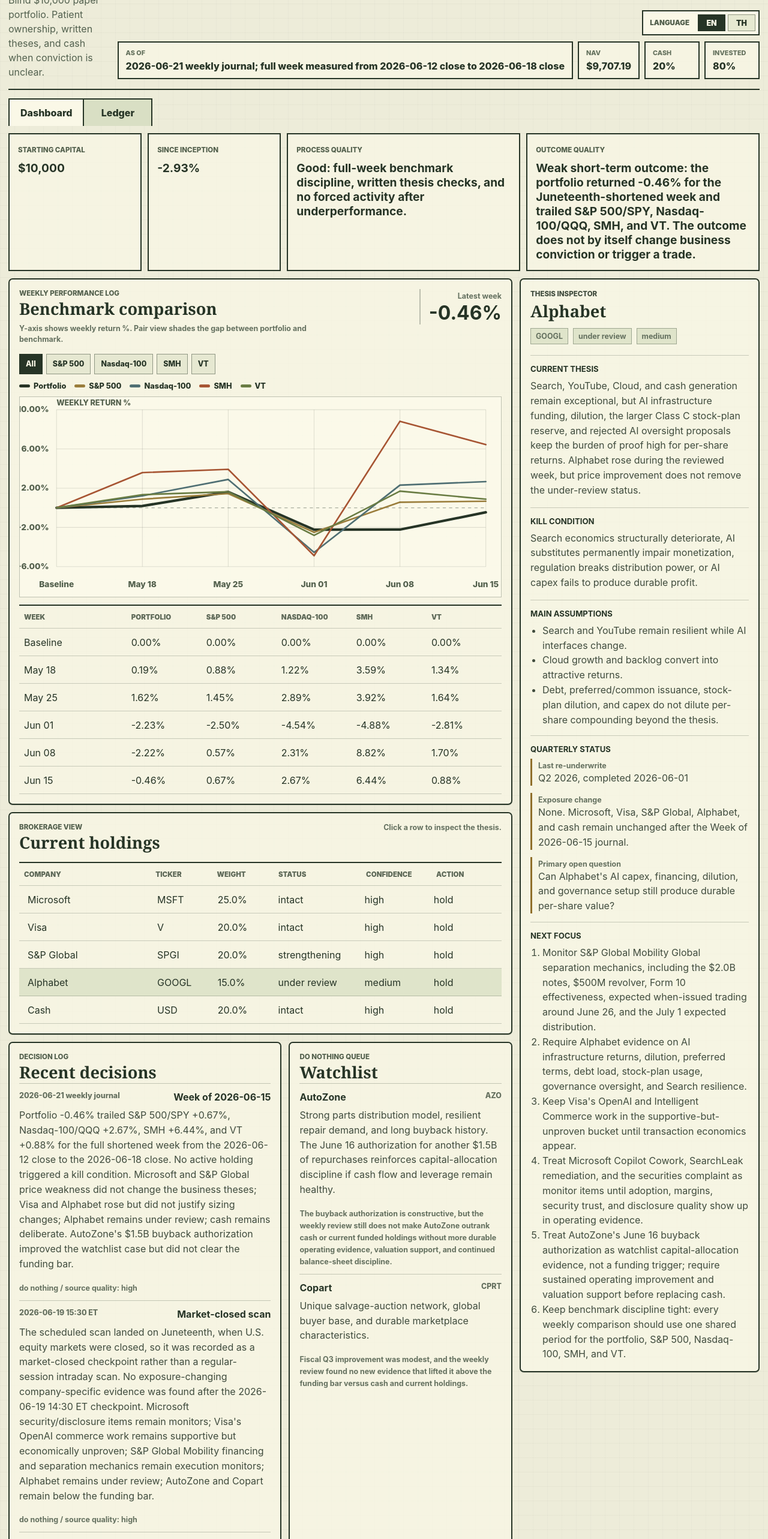
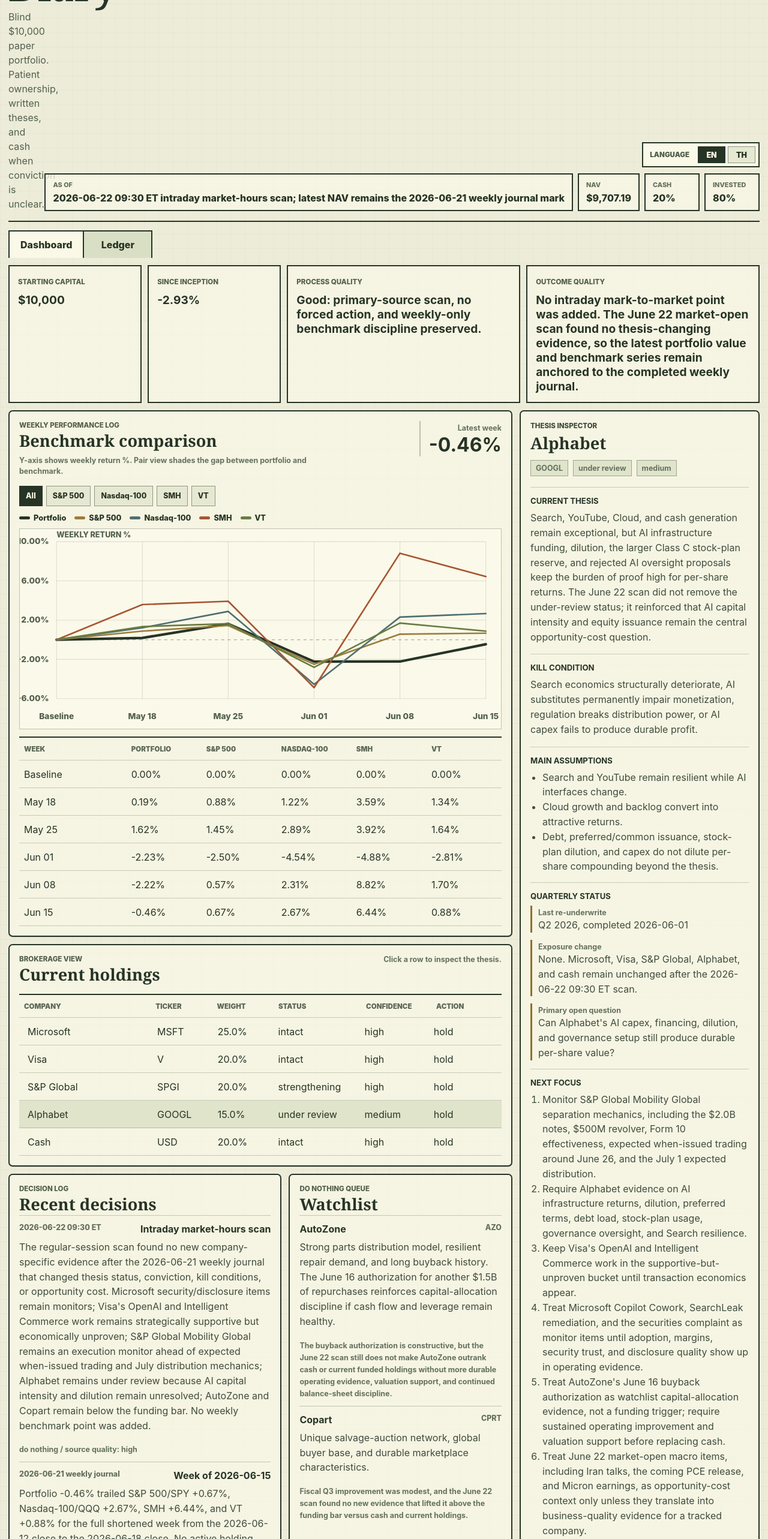
Before and after one commit to Tanaboonnnnn/Port-promax, a React (Vite) app: page / in a window 1280 px wide. Shown: the part 234-2800 px from the top of the page at 60% size. Built offline with nearby package versions, Linux system fonts and the light colour scheme.

Commit message:
Update intraday scan checkpoint for June 22

```diff
--- a/src/data/portfolio.ts
+++ b/src/data/portfolio.ts
@@ -46,15 +46,15 @@ export interface WatchlistItem {
 export const portfolioSnapshot = {
   name: "Nick Portfolio Diary",
   mandate: "Blind $10,000 paper portfolio. Patient ownership, written theses, and cash when conviction is unclear.",
-  asOf: "2026-06-21 weekly journal; full week measured from 2026-06-12 close to 2026-06-18 close",
+  asOf: "2026-06-22 09:30 ET intraday market-hours scan; latest NAV remains the 2026-06-21 weekly journal mark",
   localContext: "America/New_York",
   startingCapital: 10000,
   latestValue: 9707.19,
   cashWeight: 20,
   inceptionReturn: -2.93,
-  processQuality: "Good: full-week benchmark discipline, written thesis checks, and no forced activity after underperformance.",
+  processQuality: "Good: primary-source scan, no forced action, and weekly-only benchmark discipline preserved.",
   outcomeQuality:
-    "Weak short-term outcome: the portfolio returned -0.46% for the Juneteenth-shortened week and trailed S&P 500/SPY, Nasdaq-100/QQQ, SMH, and VT. The outcome does not by itself change business conviction or trigger a trade.",
+    "No intraday mark-to-market point was added. The June 22 market-open scan found no thesis-changing evidence, so the latest portfolio value and benchmark series remain anchored to the completed weekly journal.",
 };
 
 export const holdings: Holding[] = [
@@ -69,7 +69,7 @@ export const holdings: Holding[] = [
     entryPrice: 421.92,
     value: 2248.06,
     thesis:
-      "Core enterprise software, Azure scale, AI infrastructure demand, distribution, and cash generation make Microsoft the portfolio's clearest compounder. Copilot Cowork general availability remains supportive product evidence. SearchLeak / CVE-2026-42824 and the June 12 securities complaint remain security and disclosure-quality monitor items, not thesis breaks. The weekly review found price weakness but no company-specific evidence that changed the thesis.",
+      "Core enterprise software, Azure scale, AI infrastructure demand, distribution, and cash generation make Microsoft the portfolio's clearest compounder. Copilot Cowork general availability remains supportive product evidence. SearchLeak / CVE-2026-42824 and the June 12 securities complaint remain security and disclosure-quality monitor items, not thesis breaks. The June 22 market-open scan found no new official Microsoft evidence that changed the thesis.",
     killCondition:
       "Cloud or enterprise software durability weakens structurally, repeated enterprise AI security or disclosure failures impair customer and investor trust, AI capex repeatedly fails to convert into profit, or management capital allocation becomes persistently undisciplined.",
     assumptions: [
@@ -90,7 +90,7 @@ export const holdings: Holding[] = [
     entryPrice: 322.52,
     value: 2029.27,
     thesis:
-      "Visa is an asset-light payment network with global acceptance, tokenization, authorization, and fraud-control relevance as commerce evolves. OpenAI, Intelligent Commerce, token, stablecoin, and agentic-commerce work remains strategically supportive but still economically unproven. The weekly review found no company-specific evidence that changed the thesis.",
+      "Visa is an asset-light payment network with global acceptance, tokenization, authorization, and fraud-control relevance as commerce evolves. OpenAI, Intelligent Commerce, token, stablecoin, and agentic-commerce work remains strategically supportive but still economically unproven. The June 22 market-open scan found no new evidence that changed network quality, economics, or capital allocation.",
     killCondition:
       "Network economics deteriorate, regulation materially compresses pricing power, or new payment rails bypass Visa at scale without offsetting participation.",
     assumptions: [
@@ -110,7 +110,7 @@ export const holdings: Holding[] = [
     entryPrice: 403.15,
     value: 2038.55,
     thesis:
-      "Ratings, indices, benchmarks, and financial data are embedded market infrastructure. Mobility Global remains a separation execution monitor: the spin vehicle priced $2.0B of senior notes and entered a $500M revolver, with proceeds intended to fund a cash payment to S&P Global after separation conditions are satisfied. Next evidence remains Form 10 effectiveness, expected when-issued trading around June 26, and July 1 distribution mechanics. The weekly review found price weakness but no thesis break.",
+      "Ratings, indices, benchmarks, and financial data are embedded market infrastructure. Mobility Global remains a separation execution monitor: the spin vehicle priced $2.0B of senior notes and entered a $500M revolver, with proceeds intended to fund a cash payment to S&P Global after separation conditions are satisfied. The June 22 scan found no new evidence changing the timetable; next evidence remains Form 10 effectiveness, expected when-issued trading around June 26, and July 1 distribution mechanics.",
     killCondition:
       "Ratings credibility erodes, benchmark/data franchises lose relevance, or the Mobility separation damages focus, economics, leverage, or capital allocation discipline.",
     assumptions: [
@@ -130,7 +130,7 @@ export const holdings: Holding[] = [
     entryPrice: 396.78,
     value: 1391.31,
     thesis:
-      "Search, YouTube, Cloud, and cash generation remain exceptional, but AI infrastructure funding, dilution, the larger Class C stock-plan reserve, and rejected AI oversight proposals keep the burden of proof high for per-share returns. Alphabet rose during the reviewed week, but price improvement does not remove the under-review status.",
+      "Search, YouTube, Cloud, and cash generation remain exceptional, but AI infrastructure funding, dilution, the larger Class C stock-plan reserve, and rejected AI oversight proposals keep the burden of proof high for per-share returns. The June 22 scan did not remove the under-review status; it reinforced that AI capital intensity and equity issuance remain the central opportunity-cost question.",
     killCondition:
       "Search economics structurally deteriorate, AI substitutes permanently impair monetization, regulation breaks distribution power, or AI capex fails to produce durable profit.",
     assumptions: [
@@ -148,7 +148,7 @@ export const holdings: Holding[] = [
     weight: 20,
     value: 2000,
     thesis:
-      "Cash is a deliberate position because the fifth idea has not cleared the written-conviction bar. AutoZone's buyback authorization improved the watchlist discussion, but neither AutoZone nor Copart clearly outranks cash or the funded holdings today.",
+      "Cash is a deliberate position because the fifth idea has not cleared the written-conviction bar. AutoZone's buyback authorization improved the watchlist discussion, but neither AutoZone nor Copart clearly outranks cash or the funded holdings today. The June 22 scan did not surface a better use for this reserve.",
     killCondition:
       "A business with clearer durability, valuation support, and written thesis quality outranks the optionality of cash.",
     assumptions: [
@@ -169,6 +169,14 @@ export const benchmarkPoints: BenchmarkPoint[] = [
 ];
 
 export const recentDecisions: Decision[] = [
+  {
+    date: "2026-06-22 09:30 ET",
+    action: "do nothing",
+    subject: "Intraday market-hours scan",
+    sourceQuality: "high",
+    reason:
+      "The regular-session scan found no new company-specific evidence after the 2026-06-21 weekly journal that changed thesis status, conviction, kill conditions, or opportunity cost. Microsoft security/disclosure items remain monitors; Visa's OpenAI and Intelligent Commerce work remains strategically supportive but economically unproven; S&P Global Mobility Global remains an execution monitor ahead of expected when-issued trading and July distribution mechanics; Alphabet remains under review because AI capital intensity and dilution remain unresolved; AutoZone and Copart remain below the funding bar. No weekly benchmark point was added.",
+  },
   {
     date: "2026-06-21 weekly journal",
     action: "do nothing",
@@ -203,7 +211,7 @@ export const watchlist: WatchlistItem[] = [
     whyInteresting:
       "Strong parts distribution model, resilient repair demand, and long buyback history. The June 16 authorization for another $1.5B of repurchases reinforces capital-allocation discipline if cash flow and leverage remain healthy.",
     whyNotYet:
-      "The buyback authorization is constructive, but the weekly review still does not make AutoZone outrank cash or current funded holdings without more durable operating evidence, valuation support, and continued balance-sheet discipline.",
+      "The buyback authorization is constructive, but the June 22 scan still does not make AutoZone outrank cash or current funded holdings without more durable operating evidence, valuation support, and continued balance-sheet discipline.",
   },
   {
     company: "Copart",
@@ -211,13 +219,13 @@ export const watchlist: WatchlistItem[] = [
     stance: "do nothing",
     whyInteresting: "Unique salvage-auction network, global buyer base, and durable marketplace characteristics.",
     whyNotYet:
-      "Fiscal Q3 improvement was modest, and the weekly review found no new evidence that lifted it above the funding bar versus cash and current holdings.",
+      "Fiscal Q3 improvement was modest, and the June 22 scan found no new evidence that lifted it above the funding bar versus cash and current holdings.",
   },
 ];
 
 export const quarterlyStatus = [
   { label: "Last re-underwrite", value: "Q2 2026, completed 2026-06-01" },
-  { label: "Exposure change", value: "None. Microsoft, Visa, S&P Global, Alphabet, and cash remain unchanged after the Week of 2026-06-15 journal." },
+  { label: "Exposure change", value: "None. Microsoft, Visa, S&P Global, Alphabet, and cash remain unchanged after the 2026-06-22 09:30 ET scan." },
   { label: "Primary open question", value: "Can Alphabet's AI capex, financing, dilution, and governance setup still produce durable per-share value?" },
 ];
 
@@ -227,5 +235,6 @@ export const nextFocus = [
   "Keep Visa's OpenAI and Intelligent Commerce work in the supportive-but-unproven bucket until transaction economics appear.",
   "Treat Microsoft Copilot Cowork, SearchLeak remediation, and the securities complaint as monitor items until adoption, margins, security trust, and disclosure quality show up in operating evidence.",
   "Treat AutoZone's June 16 buyback authorization as watchlist capital-allocation evidence, not a funding trigger; require sustained operating improvement and valuation support before replacing cash.",
+  "Treat June 22 market-open macro items, including Iran talks, the coming PCE release, and Micron earnings, as opportunity-cost context only unless they translate into business-quality evidence for a tracked company.",
   "Keep benchmark discipline tight: every weekly comparison should use one shared period for the portfolio, S&P 500, Nasdaq-100, SMH, and VT.",
 ];
```
